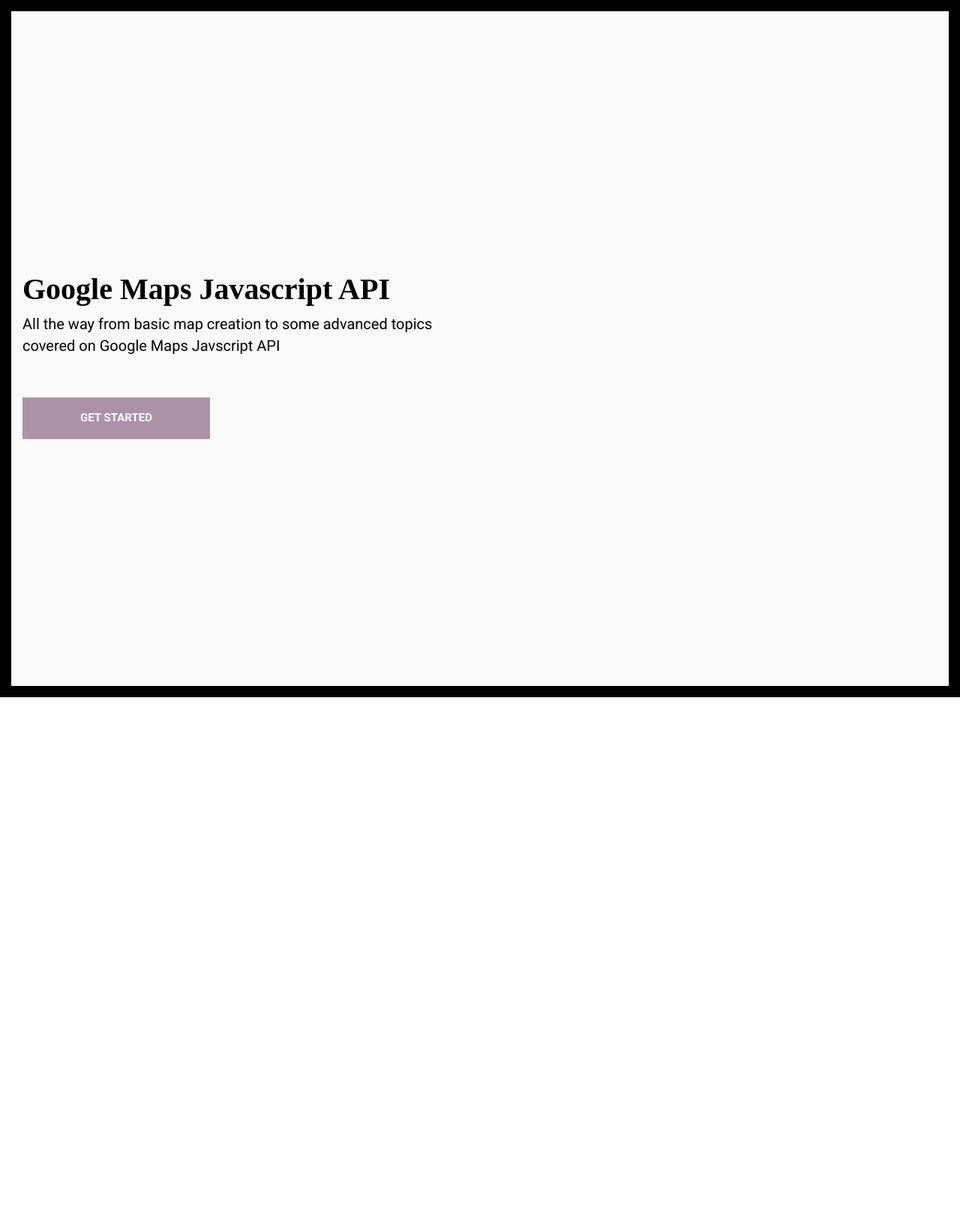
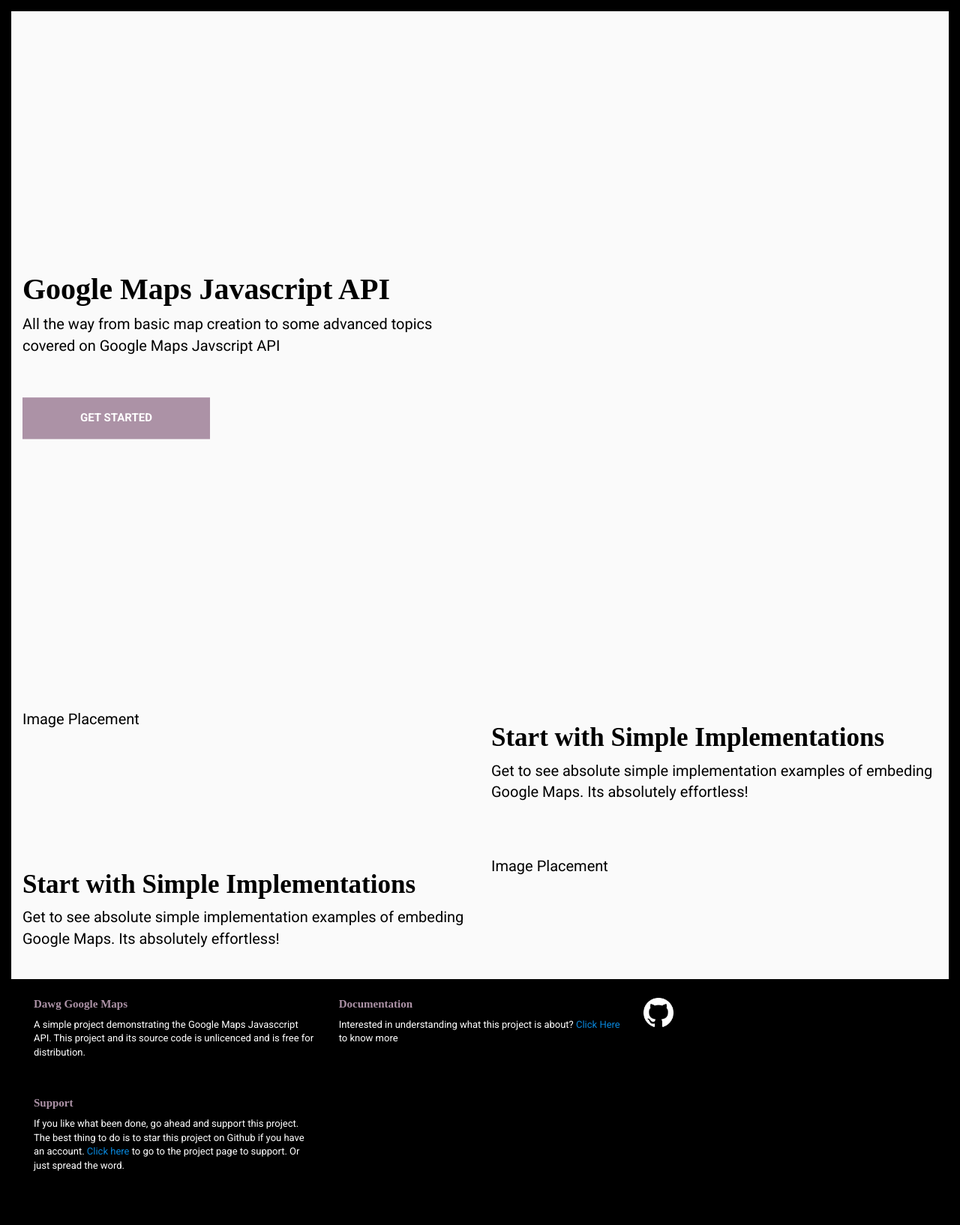
Before and after one commit to duminhphuong94/dawg-google-maps, a Jekyll site: the page built from index.html, in a window 1280 px wide. Shown: the whole page at 75% size. Built offline with Jekyll 4.4.1, drawn with Linux system fonts in a browser that asks for light colours; some web fonts are replaced; before the commit the page ends 930 px from its top, so only the background shows below that.

Commit message:
Footer Update in Layouts Partial

```diff
--- a/_layouts/default-structure.html
+++ b/_layouts/default-structure.html
@@ -22,7 +22,35 @@
   <body class="dawgGoogleMaps">
     <div class="mainSiteBorder">
       {{ content }}
+
+      <!--Footer Details Starts Here-->
+      <footer>
+        <div class="footerParent">
+          <div class="dawgRow">
+            <div class="col-xs-12 col-sm-4 segment">
+              <h5>Dawg Google Maps</h5>
+              <p>A simple project demonstrating the Google Maps Javasccript API. This project and its source code is unlicenced and is free for distribution.</p>
+            </div>
+            <div class="col-xs-12 col-sm-4 segment">
+              <h5>Documentation</h5>
+              <p>Interested in understanding what this project is about? <a href="#" target="_blank">Click Here</a> to know more</p>
+            </div>
+            <div class="col-xs-12 col-sm-4 segment">
+              <ul class="list-unstyled socialList">
+                <li><a href="#" target="_blank"><img src="{{ site.baseurl }}/assets/images/github-mark.png" class="img-responsive" alt="Sricharan Krishnan" title="https://github.com/sricharankrishnan"/></a></li>
+              </ul>
+            </div>
+            <div class="clearfix hidden-xs"></div>
+            <div class="col-xs-12 col-sm-4 segment">
+              <h5>Support</h5>
+              <p>If you like what been done, go ahead and support this project. The best thing to do is to star this project on Github if you have an account. <a href="#" target="_blank">Click here</a> to go to the project page to support. Or just spread the word.</p>
+            </div>
+          </div>
+        </div>
+      </footer>
+      <!--Footer Details Ends Here-->
     </div>
+
     <!-- jQuery (necessary for Bootstrap's JavaScript plugins) -->
     <script src="https://ajax.googleapis.com/ajax/libs/jquery/1.12.4/jquery.min.js"></script>
     <!-- Include all compiled plugins (below), or include individual files as needed -->
--- a/_sass/variables.scss
+++ b/_sass/variables.scss
@@ -8,5 +8,6 @@
 $paleSilver: #d5c7bc;
 $roseQuartz: #ac92a6;
 $weldonBlue: #7c9eb2;
+$linkBlue: #0886da;
 $headingFont: 'Vollkorn SC', serif;
 $contentFont: 'Roboto', sans-serif;
--- a/css/responsive.scss
+++ b/css/responsive.scss
@@ -5,3 +5,41 @@
 
 //Imports
 @import "variables.scss";
+
+@media only screen and (max-width: 767px) {
+	body {
+		font-size: 1.5rem;
+	}
+
+ 	h1 {
+    font-size: 2.3rem;
+  }
+  h2 {
+    font-size: 2.0rem;
+  }
+  h3 {
+    font-size: 1.8rem;
+  }
+  h4 {
+    font-size: 1.5rem;
+  }
+
+  .dawgGoogleMaps {
+    .jumbotronParent {
+      height: auto;
+      .posContainer {
+        position: relative;
+        top: auto;
+        left: auto;
+        transform: none;
+        -webkit-transform: none;
+        .frameBorder {
+          .segment {
+            width: 100%;
+            float: none;
+          }
+        }
+      }
+    }
+  }
+}
--- a/css/style.scss
+++ b/css/style.scss
@@ -84,13 +84,18 @@
   .mainSiteBorder {
     background: #fafafa;
     border: 15px solid $black;
-  }
-  .mainContentBorder {
-    max-width: 1400px;
+    max-width: 1920px;
     margin: 0 auto;
   }
   .jumbotronParent {
     height: 100vh;
+    .curtain {
+      width: 100%;
+      height: 100%;
+      position: absolute;
+      top: 0;
+      left: 0;
+    }
     .posContainer {
       position: absolute;
       top: 50%;
@@ -99,6 +104,7 @@
       left: 0;
       width: 100%;
       padding: 15px;
+      z-index: 100;
       .frameBorder {
         .segment {
           float: left;
@@ -111,4 +117,39 @@
       }
     }
   }
+  .infoSection {
+    padding: 30px 0;
+    .segment {
+      padding: 0 15px;
+      float: left;
+      width: 50%;
+    }
+  }
+  .footerParent {
+    padding: 15px;
+    background: $black;
+    .segment {
+      margin-bottom: 30px;
+      h5 {
+        font-size: 1.5rem;
+        font-weight: 600;
+        color: $roseQuartz;
+      }
+      p {
+        font-size: 1.3rem;
+        color: $white;
+        a {
+          color: $linkBlue;
+        }
+      }
+      .socialList {
+        margin-top: 10px;
+        li {
+          img {
+            width: 40px;
+          }
+        }
+      }
+    }
+  }
 }
--- a/index.html
+++ b/index.html
@@ -4,10 +4,9 @@
 title: "Home Page"
 ---
 
-<!--All Contents Start Below-->
-
-<div class="mainContentBorder">
+<!--Jumbotron Section Details Starts Here-->
 <div class="jumbotronParent positionRelative">
+  <div class="curtain"></div>
   <div class="posContainer">
     <div class="frameBorder dawgRow">
       <div class="segment">
@@ -20,4 +19,32 @@
     </div>
   </div>
 </div>
+<!--Jumbotron Section Details Ends Here-->
+
+<!--Section Details Starts Here-->
+<div class="infoSection">
+  <div class="dawgRow">
+    <div class="segment">
+      Image Placement
     </div>
+    <div class="segment">
+      <h2>Start with Simple Implementations</h2>
+      <p>Get to see absolute simple implementation examples of embeding Google Maps. Its absolutely effortless!</p>
+    </div>
+  </div>
+</div>
+<!--Section Details Ends Here-->
+
+<!--Section Details Starts Here-->
+<div class="infoSection">
+  <div class="dawgRow">
+    <div class="segment">
+      <h2>Start with Simple Implementations</h2>
+      <p>Get to see absolute simple implementation examples of embeding Google Maps. Its absolutely effortless!</p>
+    </div>
+    <div class="segment">
+      Image Placement
+    </div>
+  </div>
+</div>
+<!--Section Details Ends Here-->
```
Also changed, not shown: assets/images/github-mark.png (added). Lines whose indentation alone changed are shown as unchanged.
